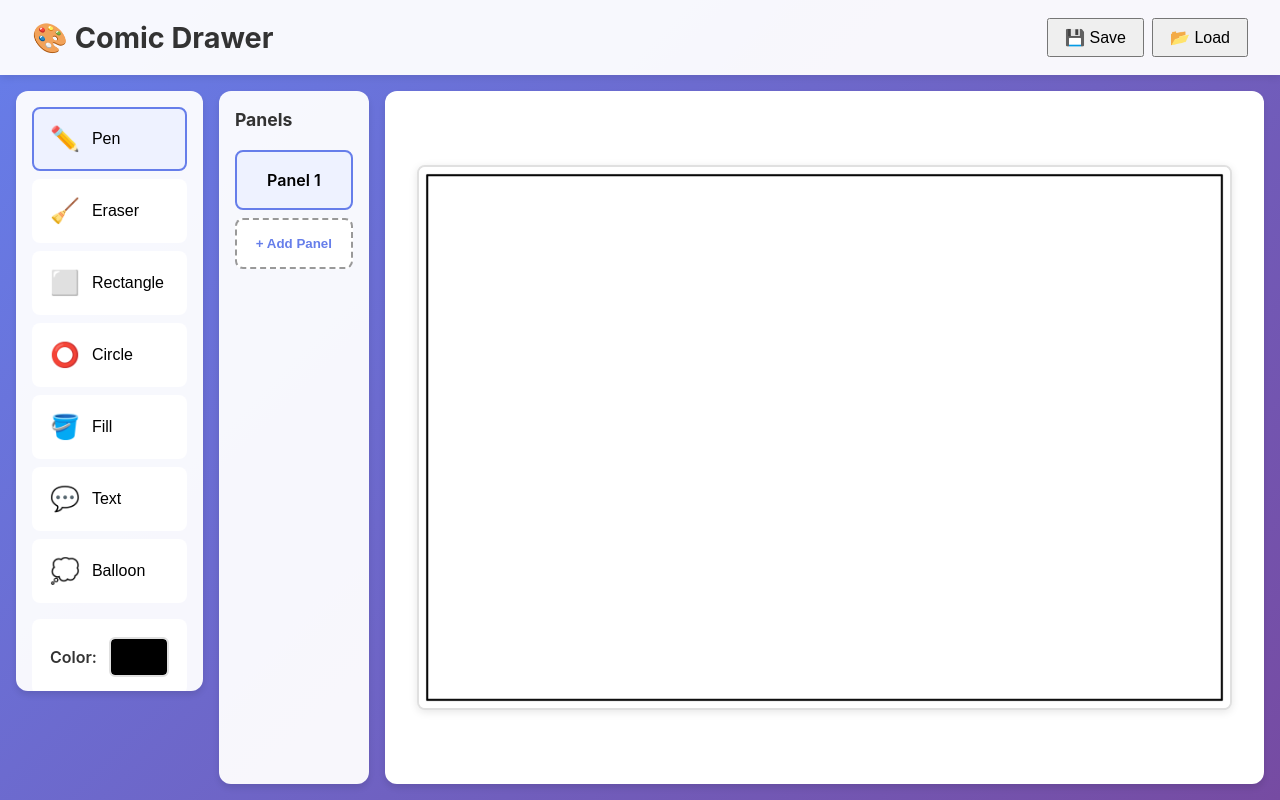
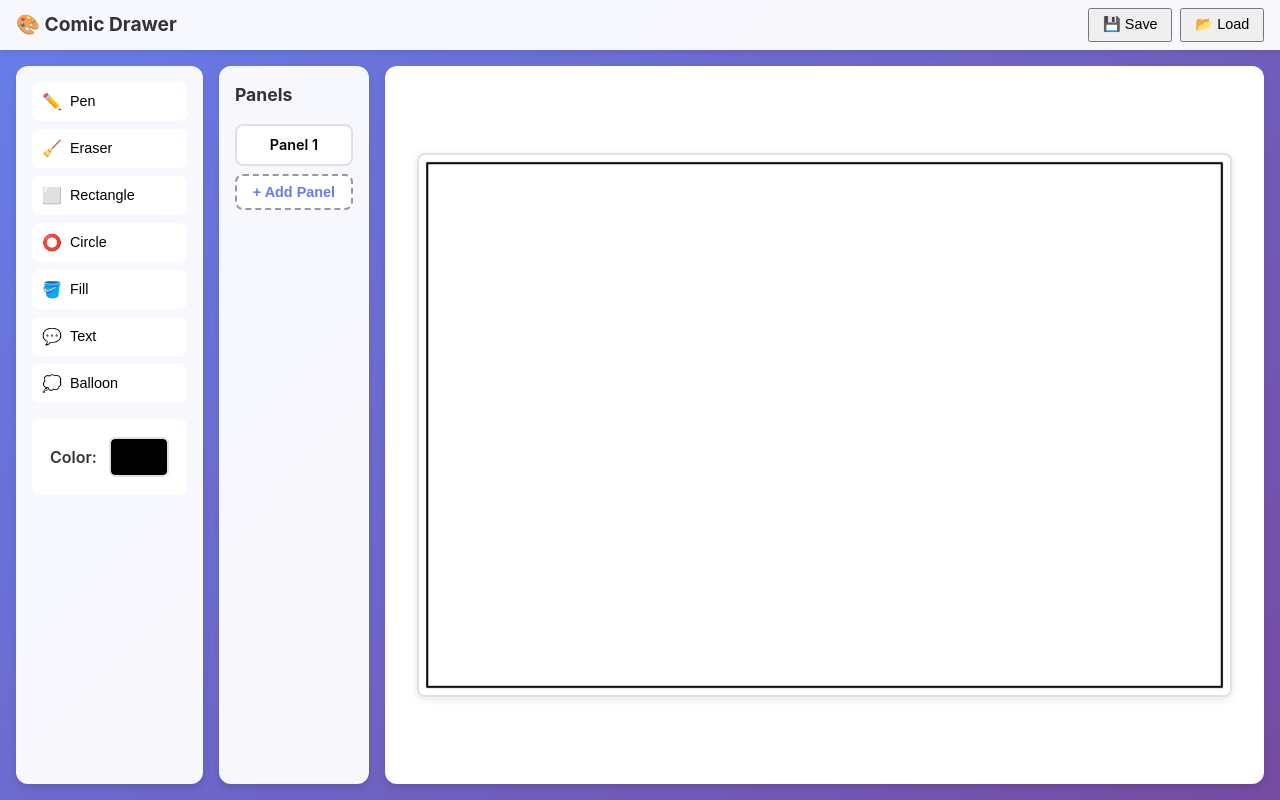
Before and after one commit to pedrinho/comic-drawer, a React (Vite) app: page / in a window 1280 px wide. Built offline with nearby package versions, Linux system fonts and the light colour scheme.

Commit message:
style: make UI more compact with smaller icons and headers

```diff
--- a/src/App.css
+++ b/src/App.css
@@ -30,12 +30,12 @@ body {
 
 header {
   background: rgba(255, 255, 255, 0.95);
-  padding: 1rem 2rem;
+  padding: 0.5rem 1rem;
   box-shadow: 0 2px 8px rgba(0, 0, 0, 0.1);
 }
 
 header h1 {
-  font-size: 1.8rem;
+  font-size: 1.2rem;
   color: #333;
 }
 
--- a/src/App.tsx
+++ b/src/App.tsx
@@ -157,10 +157,10 @@ function App() {
         <div style={{ display: 'flex', justifyContent: 'space-between', alignItems: 'center' }}>
           <h1>🎨 Comic Drawer</h1>
           <div style={{ display: 'flex', gap: '0.5rem' }}>
-            <button onClick={handleSave} style={{ padding: '0.5rem 1rem', fontSize: '1rem', cursor: 'pointer' }}>
+            <button onClick={handleSave} style={{ padding: '0.4rem 0.8rem', fontSize: '0.9rem', cursor: 'pointer' }}>
               💾 Save
             </button>
-            <button onClick={handleLoad} style={{ padding: '0.5rem 1rem', fontSize: '1rem', cursor: 'pointer' }}>
+            <button onClick={handleLoad} style={{ padding: '0.4rem 0.8rem', fontSize: '0.9rem', cursor: 'pointer' }}>
               📂 Load
             </button>
           </div>
--- a/src/components/PanelLayout.css
+++ b/src/components/PanelLayout.css
@@ -21,13 +21,14 @@
 }
 
 .panel {
-  padding: 1rem;
+  padding: 0.5rem;
   border: 2px solid #e0e0e0;
   border-radius: 8px;
   cursor: pointer;
   transition: all 0.2s ease;
   background: white;
   text-align: center;
+  font-size: 0.9rem;
 }
 
 .panel:hover {
@@ -36,13 +37,11 @@
 }
 
 .panel.selected {
-  border-color: #667eea;
-  background: #eef2ff;
   font-weight: 600;
 }
 
 .add-panel-btn {
-  padding: 1rem;
+  padding: 0.5rem;
   border: 2px dashed #999;
   border-radius: 8px;
   background: white;
@@ -50,6 +49,7 @@
   transition: all 0.2s ease;
   color: #667eea;
   font-weight: 600;
+  font-size: 0.9rem;
 }
 
 .add-panel-btn:hover {
--- a/src/components/Toolbar.css
+++ b/src/components/Toolbar.css
@@ -6,21 +6,19 @@
   background: rgba(255, 255, 255, 0.95);
   border-radius: 12px;
   box-shadow: 0 4px 6px rgba(0, 0, 0, 0.1);
-  max-height: calc(100vh - 200px);
-  overflow-y: auto;
 }
 
 .tool-btn {
   display: flex;
   align-items: center;
-  gap: 0.75rem;
-  padding: 1rem;
+  gap: 0.5rem;
+  padding: 0.5rem;
   border: 2px solid transparent;
   border-radius: 8px;
   background: white;
   cursor: pointer;
   transition: all 0.2s ease;
-  font-size: 1rem;
+  font-size: 0.9rem;
   text-align: left;
   width: 100%;
 }
@@ -31,13 +29,11 @@
 }
 
 .tool-btn.active {
-  border-color: #667eea;
-  background: #eef2ff;
   font-weight: 600;
 }
 
 .tool-icon {
-  font-size: 1.5rem;
+  font-size: 1rem;
 }
 
 .tool-label {
```
